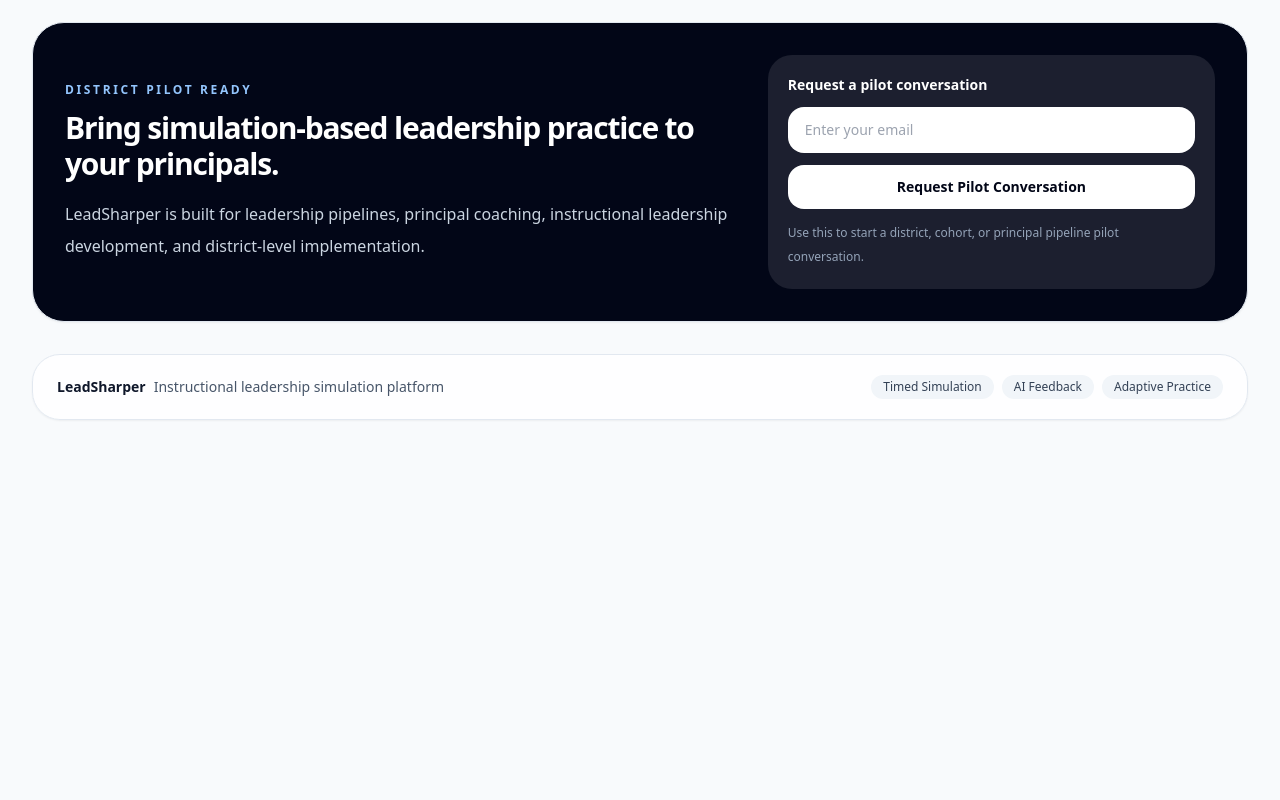
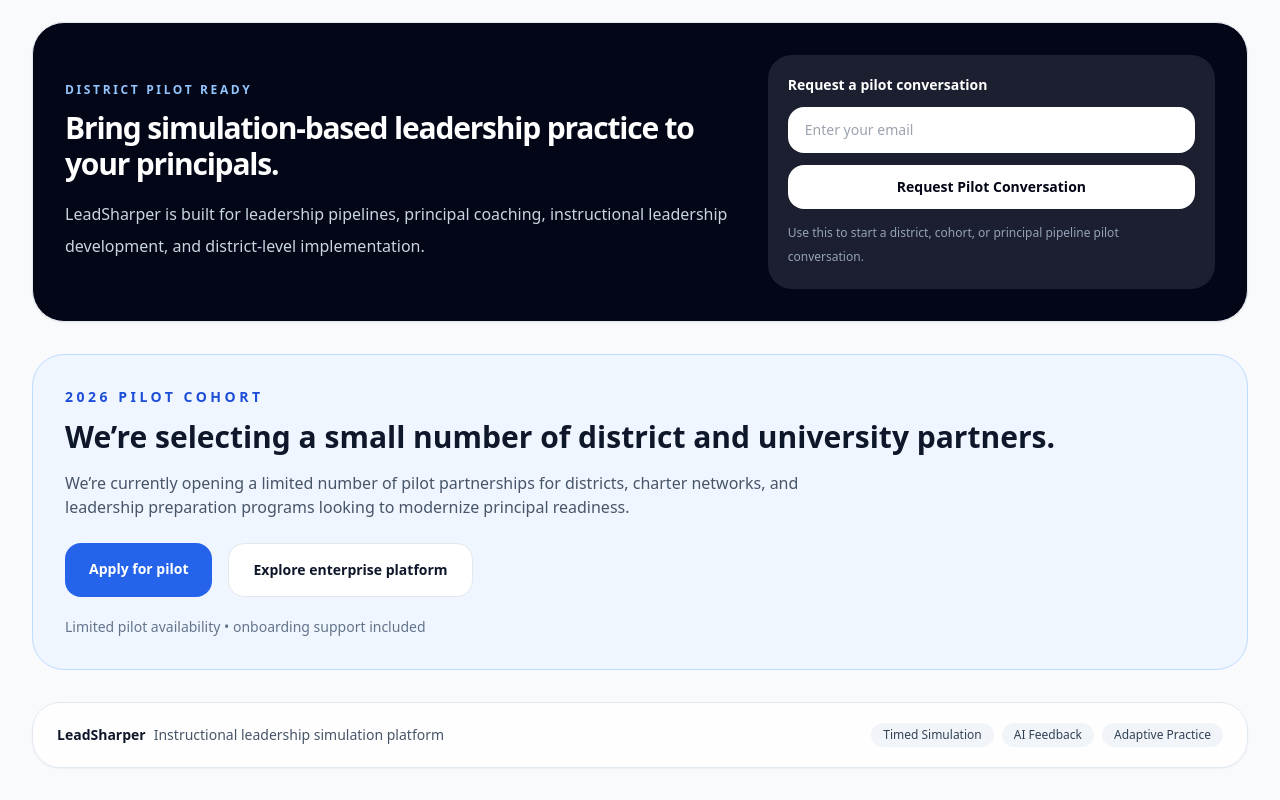
Before and after one commit to jmarc296-jpg/instructional-leadership-practice, a Next.js app: page / in a window 1280 px wide. Shown: the part 4635-5435 px from the top of the page. Before the commit the page ends 5087 px from the top, so only its background shows below. Built offline with nearby package versions, Linux system fonts and the light colour scheme.

Commit message:
Add pilot urgency conversion section

```diff
--- a/app/page.tsx
+++ b/app/page.tsx
@@ -7,6 +7,7 @@ import { TabContent } from '@/components/home/tab-content'
 import { FeatureHighlights } from '@/components/home/feature-highlights'
 import { WhySection } from '@/components/home/why-section'
 import { ProductFooter } from '@/components/home/product-footer'
+import { LimitedPilotBanner } from '@/components/home/limited-pilot-banner'
 import { FounderCredibility } from '@/components/home/founder-credibility'
 import { TrustStrip } from '@/components/home/trust-strip'
 import { StartHere } from '@/components/home/start-here'
@@ -113,6 +114,8 @@ export default function HomePage() {
 
         <StickyPilotCta />
 
+        <LimitedPilotBanner />
+
         <ProductFooter />
       </div>
     </main>
--- /dev/null
+++ b/components/home/limited-pilot-banner.tsx
@@ -0,0 +1,38 @@
+export function LimitedPilotBanner() {
+  return (
+    <section className="rounded-[32px] border border-blue-200 bg-blue-50 p-8">
+      <p className="text-sm font-semibold uppercase tracking-[0.25em] text-blue-700">
+        2026 Pilot Cohort
+      </p>
+
+      <h2 className="mt-3 text-3xl font-semibold text-slate-900">
+        We’re selecting a small number of district and university partners.
+      </h2>
+
+      <p className="mt-4 max-w-3xl text-slate-600">
+        We’re currently opening a limited number of pilot partnerships for districts,
+        charter networks, and leadership preparation programs looking to modernize principal readiness.
+      </p>
+
+      <div className="mt-6 flex flex-wrap gap-4">
+        <a
+          href="/pilot"
+          className="rounded-2xl bg-blue-600 px-6 py-4 text-sm font-semibold text-white hover:bg-blue-700"
+        >
+          Apply for pilot
+        </a>
+
+        <a
+          href="/enterprise"
+          className="rounded-2xl bg-white px-6 py-4 text-sm font-semibold text-slate-900 border"
+        >
+          Explore enterprise platform
+        </a>
+      </div>
+
+      <p className="mt-5 text-sm text-slate-500">
+        Limited pilot availability • onboarding support included
+      </p>
+    </section>
+  )
+}
```
